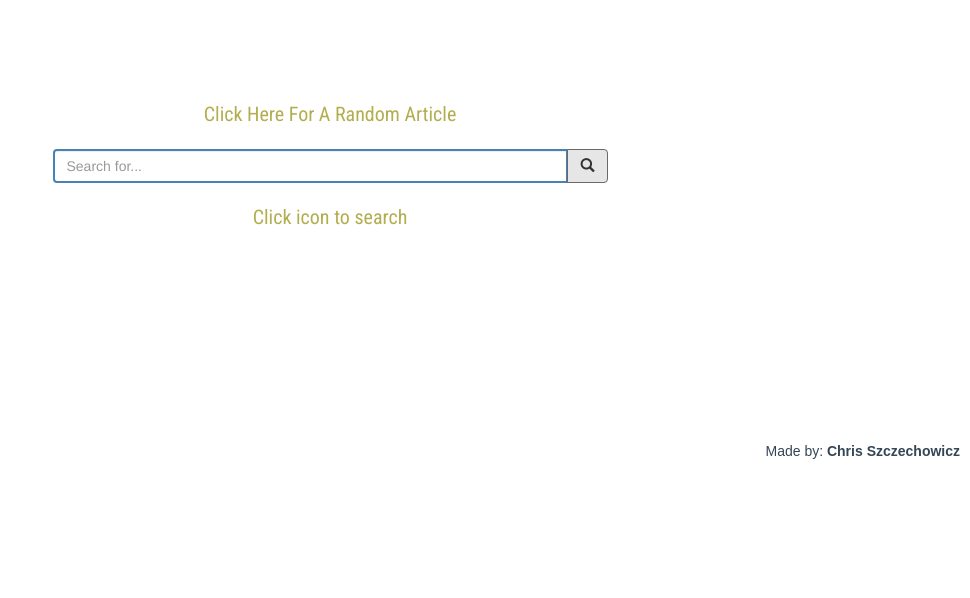
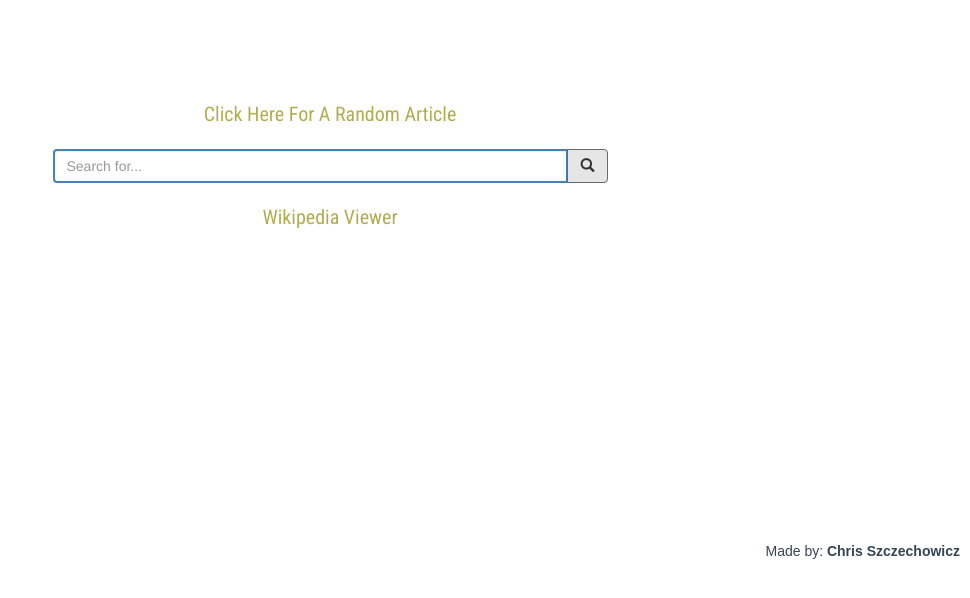
Before and after one commit to christophszcz/WikipediaViewer, a plain HTML site: page index.html in a window 1280 px wide. Shown: the whole page, without its empty margins (310-1280 px from the left). Drawn offline with nearby package versions, Linux system fonts and the light colour scheme.

Commit message:
Remove the click on the search icon text.

```diff
--- a/css/style.css
+++ b/css/style.css
@@ -94,7 +94,7 @@ hr{
   font-size: 14px;
   text-align: right;
   position: relative;
-  top: 200px;
+  top: 300px;
   right: 10px;
   color: #344556;
 }
--- a/index.html
+++ b/index.html
@@ -27,7 +27,10 @@
         </div><!-- /input-group -->
         <br>
         <div class="click-instructions">
-          <p class="text" id="instruction">Click icon to search</p>
+          <p class="text" id="instruction">
+            <a href="https://en.wikipedia.org">Wikipedia</a>
+            Viewer
+          </p>
         </div>
         <div class="search-results">
         </div>
```
